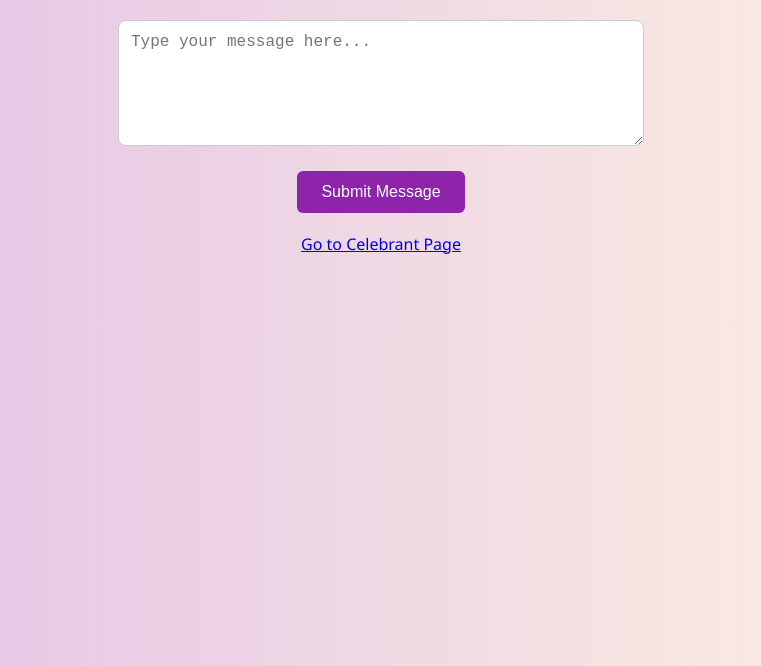
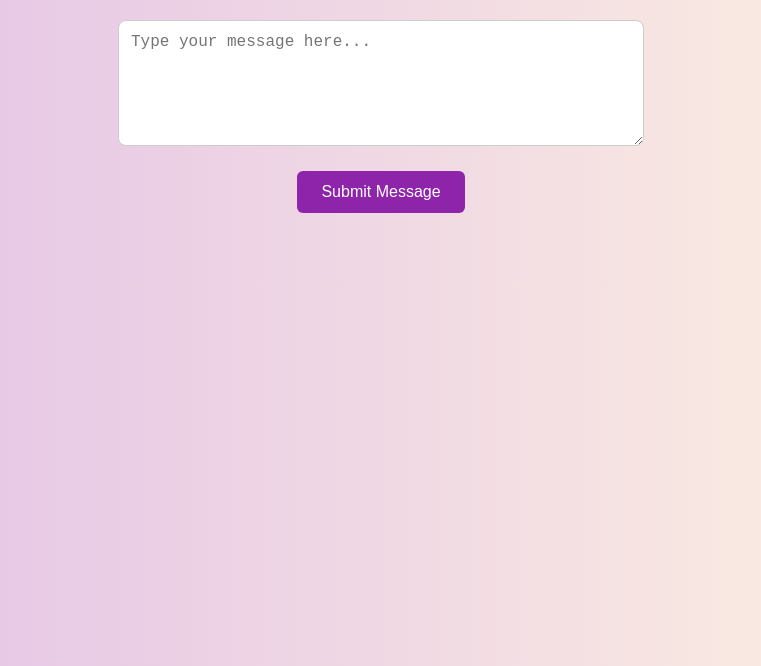
Before and after one commit to asnairahbarz/birthday-app, a website: page greet.html in a window 1280 px wide. Shown: the part 134-800 px from the top of the page, without its empty margins (259-1020 px from the left). Drawn offline with Linux system fonts and the light colour scheme.

Commit message:
greet.html

```diff
--- a/greet.html
+++ b/greet.html
@@ -45,8 +45,7 @@
   <h1>Write Your Birthday Greeting to Dr. Nelia</h1>
   <textarea id="messageBox" placeholder="Type your message here..."></textarea><br>
   <button class="button" onclick="submitMessage()">Submit Message</button>
-  <a href="celebrant.html" style="display:block; margin-top:20px;">Go to Celebrant Page</a>
-  <div class="success" id="successMsg"></div>
+    <div class="success" id="successMsg"></div>
 
 
   <script>
```
